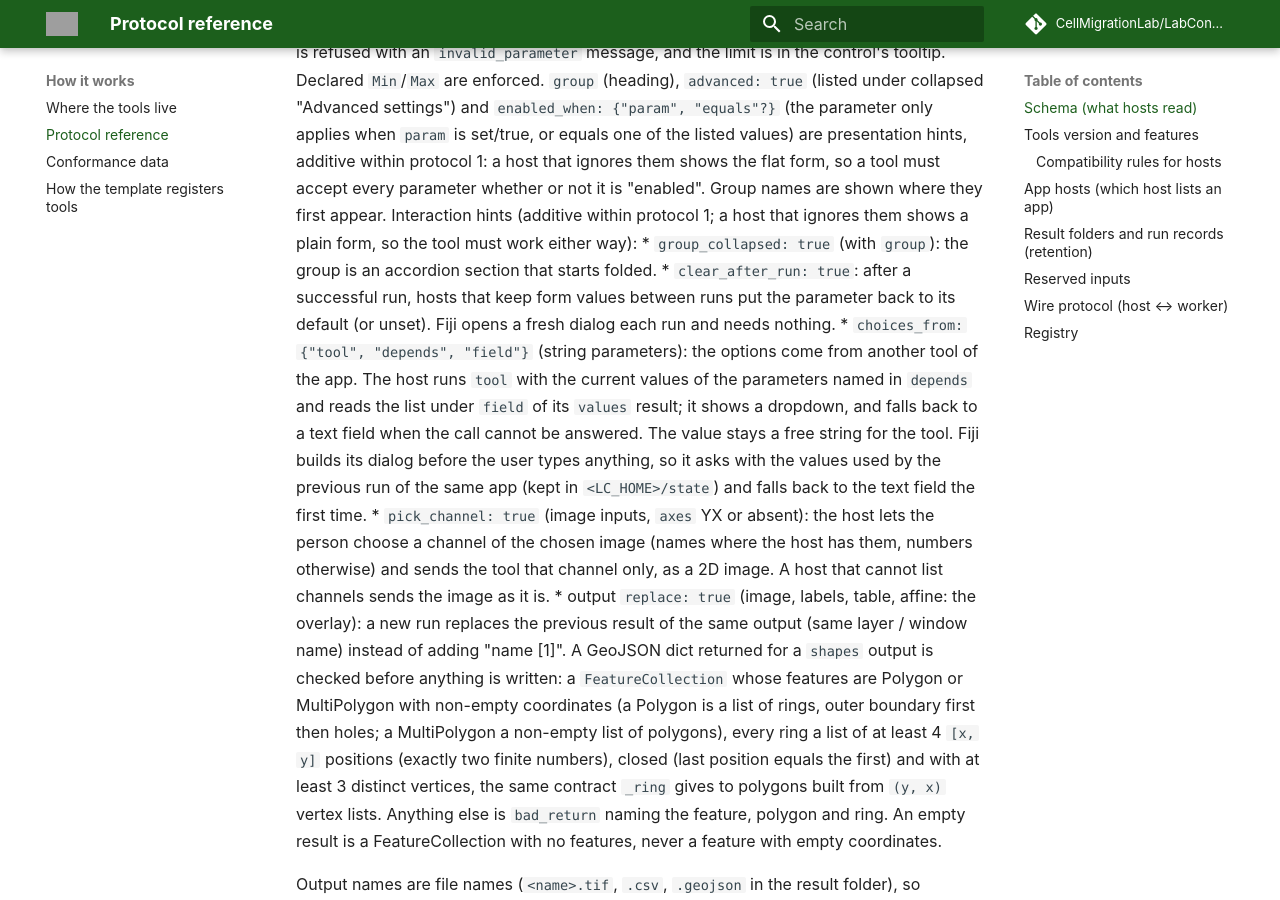
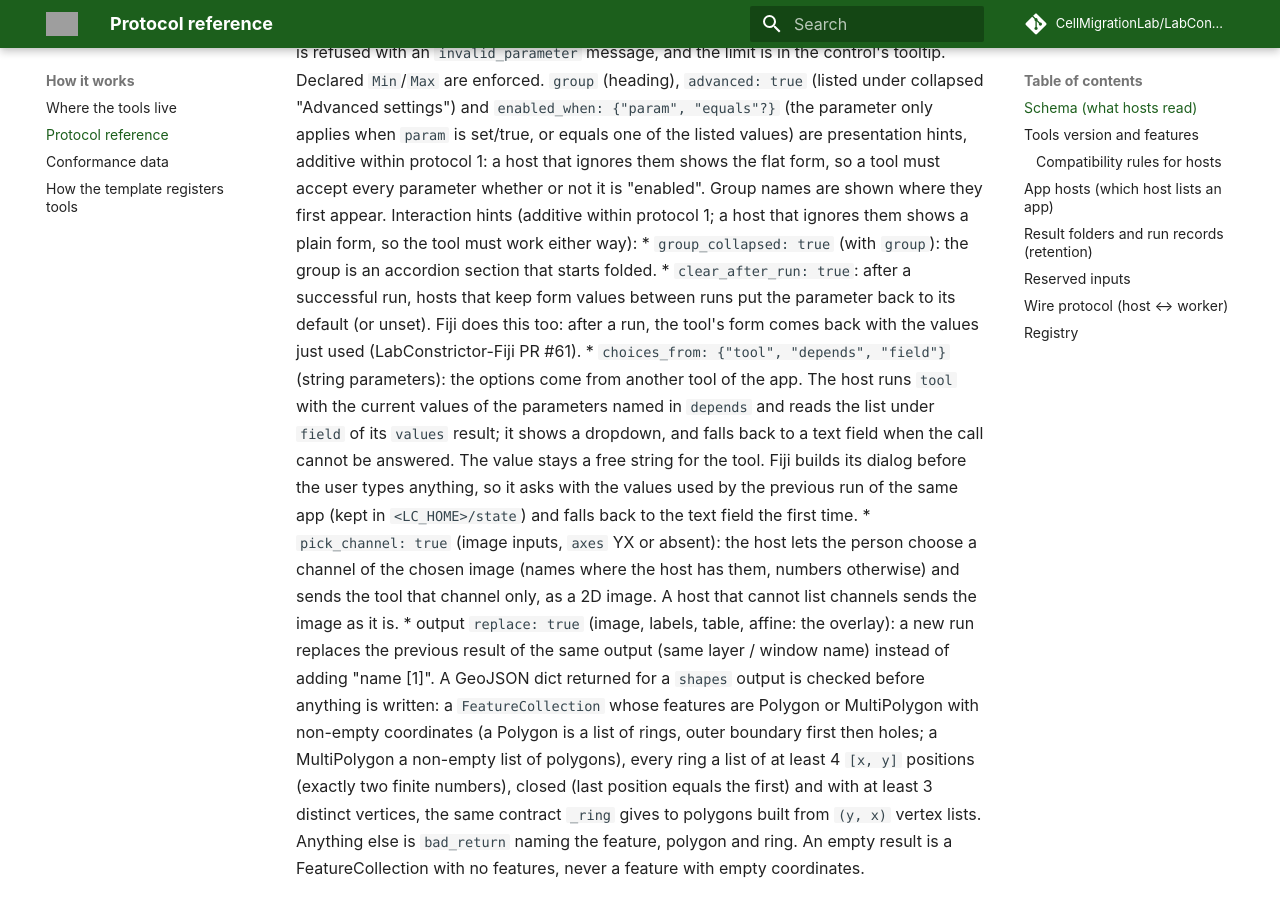
Before and after one commit to CellMigrationLab/LabConstrictor-Tools, an MkDocs documentation site: the page built from docs/PROTOCOL.md, in a window 1280 px wide and 900 px high, scrolled down 2241 px. Built offline with MkDocs 1.6.1 and Material for MkDocs 9.7.7, drawn with Linux system fonts in a browser that asks for light colours; some web fonts are replaced; comment, search, counter and statistics services are not loaded.

Commit message:
Fiji honours clear_after_run now (its form comes back after a run)
PROTOCOL.md and HOST_FEATURES.md said Fiji opens a fresh dialog each run and needs
nothing for clear_after_run. Since LabConstrictor-Fiji PR #61 (issue #58) the
tool's form comes back after each run with the values just used, and a
clear_after_run parameter goes back to its default after a run that succeeded.

Co-Authored-By: Claude Opus 5.5 <noreply@anthropic.com>

```diff
--- a/docs/PROTOCOL.md
+++ b/docs/PROTOCOL.md
@@ -37,7 +37,7 @@ never clamps silently. The notebook form has no made-up bound; because the page
 `group` (heading), `advanced: true` (listed under collapsed "Advanced settings") and `enabled_when: {"param", "equals"?}` (the parameter only applies when `param` is set/true, or equals one of the listed values) are presentation hints, additive within protocol 1: a host that ignores them shows the flat form, so a tool must accept every parameter whether or not it is "enabled". Group names are shown where they first appear.
 Interaction hints (additive within protocol 1; a host that ignores them shows a plain form, so the tool must work either way):
 * `group_collapsed: true` (with `group`): the group is an accordion section that starts folded.
-* `clear_after_run: true`: after a successful run, hosts that keep form values between runs put the parameter back to its default (or unset). Fiji opens a fresh dialog each run and needs nothing.
+* `clear_after_run: true`: after a successful run, hosts that keep form values between runs put the parameter back to its default (or unset). Fiji does this too: after a run, the tool's form comes back with the values just used (LabConstrictor-Fiji PR #61).
 * `choices_from: {"tool", "depends", "field"}` (string parameters): the options come from another tool of the app. The host runs `tool` with the current values of the parameters named in `depends` and reads the list under `field` of its `values` result; it shows a dropdown, and falls back to a text field when the call cannot be answered. The value stays a free string for the tool. Fiji builds its dialog before the user types anything, so it asks with the values used by the previous run of the same app (kept in `<LC_HOME>/state`) and falls back to the text field the first time.
 * `pick_channel: true` (image inputs, `axes` YX or absent): the host lets the person choose a channel of the chosen image (names where the host has them, numbers otherwise) and sends the tool that channel only, as a 2D image. A host that cannot list channels sends the image as it is.
 * output `replace: true` (image, labels, table, affine: the overlay): a new run replaces the previous result of the same output (same layer / window name) instead of adding "name [1]".
```
Also changed, not shown: docs/HOST_FEATURES.md (+1 -1 lines).
